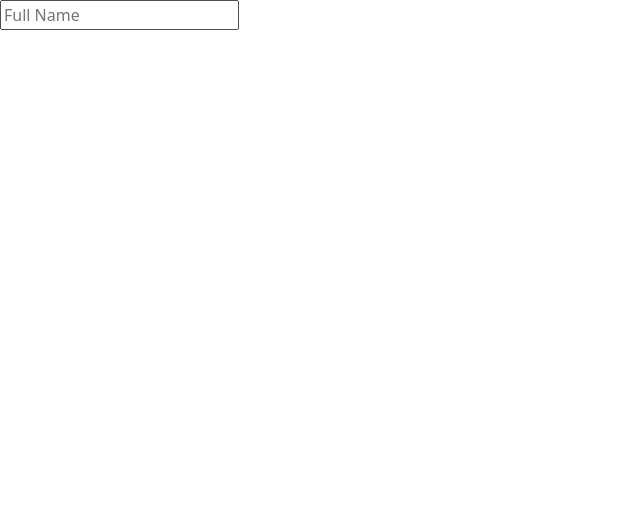
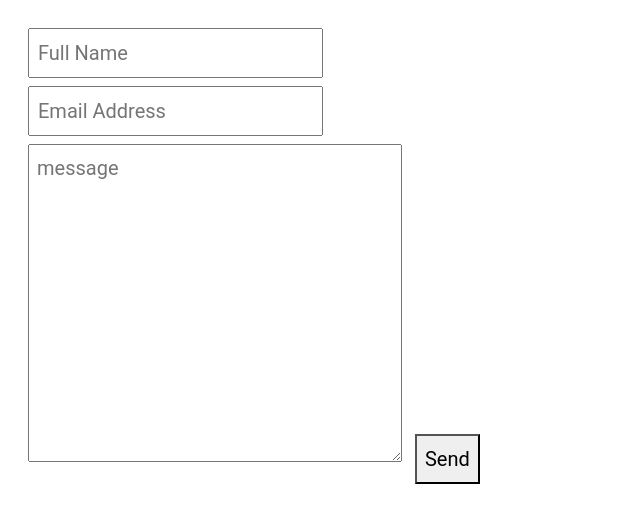
Before and after one commit to RatiuCristian1/EmailJs_test, a plain HTML site: page index.html in a window 1280 px wide. Shown: the whole page, without its empty margins (0-640 px from the left). Drawn offline with nearby package versions, Linux system fonts and the light colour scheme.

Commit message:
Email test

```diff
--- /dev/null
+++ b/assets/css/style.css
@@ -0,0 +1,16 @@
+* {
+    margin: 0;
+    padding: 0;
+    font-family: "Roboto", sans-serif;
+    font-size: 20px;
+    box-sizing: border-box;
+}
+
+body {
+    padding: 24px;
+}
+
+input, textarea, button {
+    margin: 4px;
+    padding: 8px;
+}
--- a/index.html
+++ b/index.html
@@ -5,11 +5,18 @@
     <meta http-equiv="X-UA-Compatible" content="IE=edge">
     <meta name="viewport" content="width=device-width, initial-scale=1.0">
     <link rel="stylesheet" href="https://cdn.jsdelivr.net/npm/bootstrap@5.2.3/dist/css/bootstrap.min.css" integrity="sha384-rbsA2VBKQhggwzxH7pPCaAqO46MgnOM80zW1RWuH61DGLwZJEdK2Kadq2F9CUG65" crossorigin="anonymous">
+    <link rel="stylesheet" href="assets/css/style.css">
     <title>Email test</title>
 </head>
 <body>
     <div>
-        <input type="text" placeholder="Full Name" required><br>
+        <form action="https://formsubmit.co/lafurnica2008@yahoo.com" method="POST">
+            <input type="text" name="name" placeholder="Full Name" required><br>
+            <input type="email" name="email" placeholder="Email Address" required><br>
+            <textarea name="projectsummary" id="projectsummary" cols="30" rows="10" placeholder="message"></textarea>
+            <button type="submit">Send</button>
+       </form>
+
 
     </div>
 </body>
```
